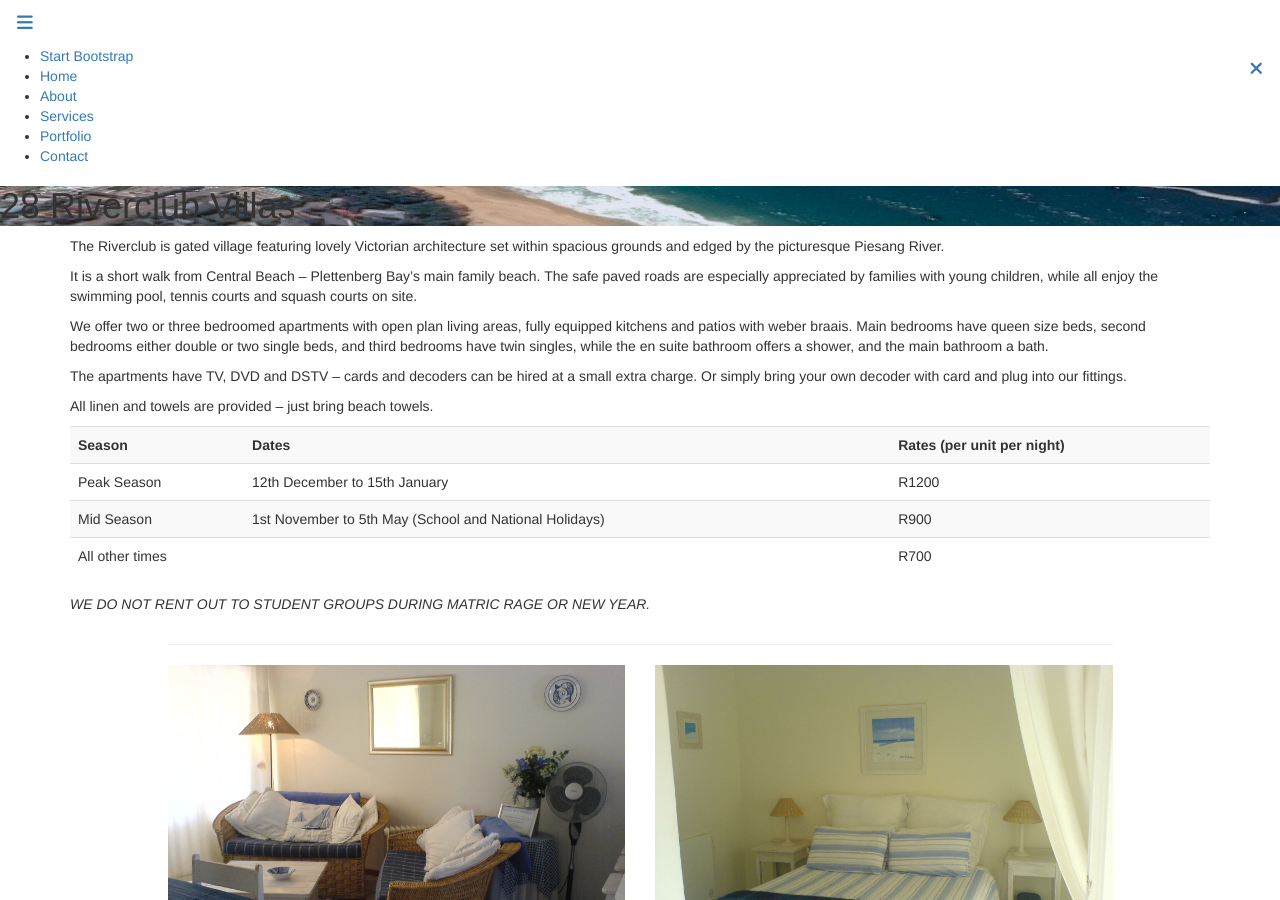
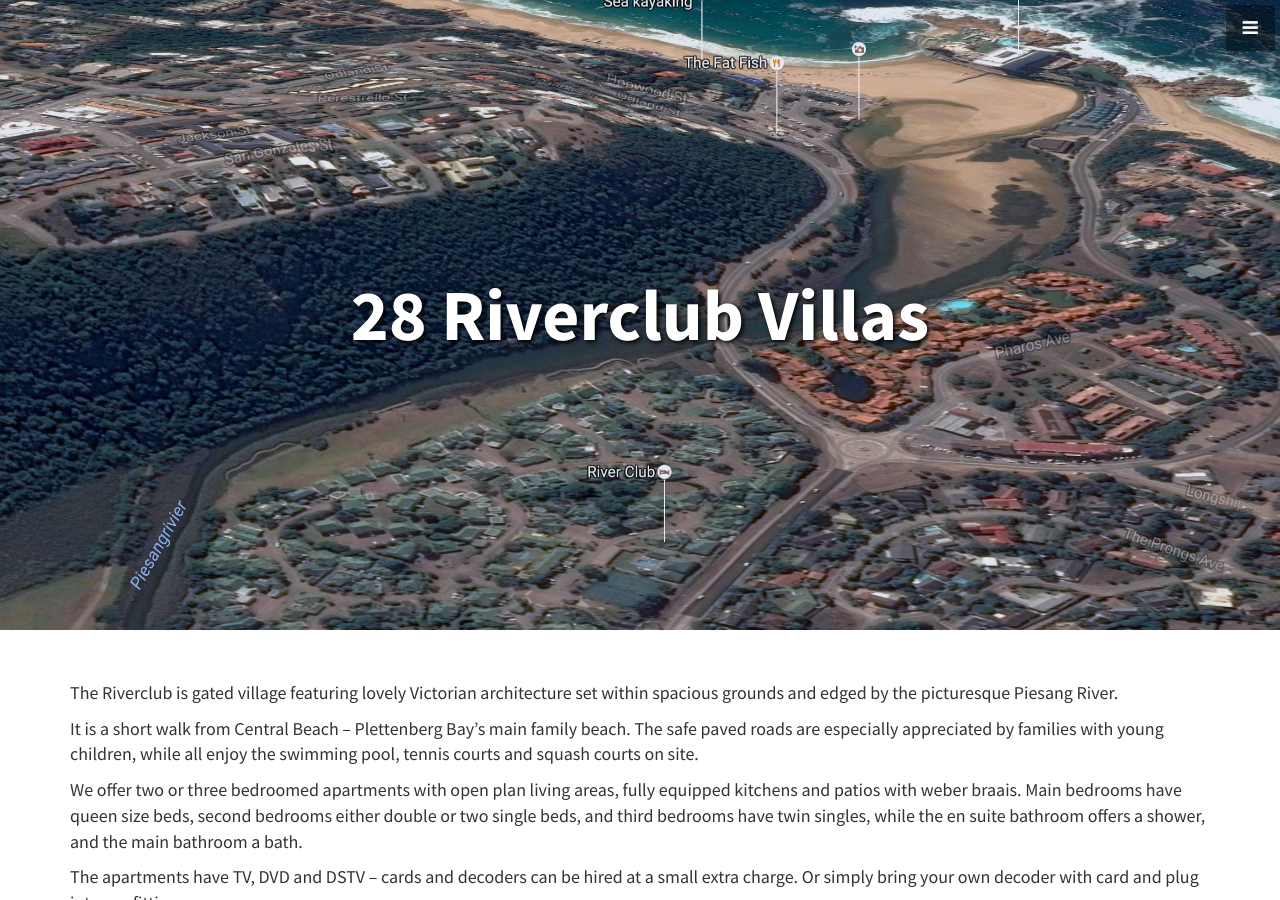
Before and after one commit to mrdavidlaing/selfcateringplettenbergbay, a Jekyll site: the page built from accomodation/apartments/28-riverclub-villas/index.html, in a window 1280 px wide and 900 px high. Built offline with Jekyll 4.4.1, drawn with Linux system fonts in a browser that asks for light colours; nearby versions of some CDN libraries; library files that are not in the unit come from our copies.

Commit message:
Fix urls

```diff
--- a/_includes/head.html
+++ b/_includes/head.html
@@ -9,13 +9,13 @@
   <title>Stylish Portfolio - Start Bootstrap Theme</title>
 
   <!-- Bootstrap Core CSS -->
-  <link href="{{ "css/bootstrap.min.css" | prepend:site.baseurl }}" rel="stylesheet">
+  <link href="{{ "/css/bootstrap.min.css" | prepend:site.baseurl }}" rel="stylesheet">
 
   <!-- Custom CSS -->
-  <link href="{{ "css/stylish-portfolio.css" | prepend:site.baseurl }}" rel="stylesheet">
+  <link href="{{ "/css/stylish-portfolio.css" | prepend:site.baseurl }}" rel="stylesheet">
 
   <!-- Custom Fonts -->
-  <link href="{{ "font-awesome/css/font-awesome.min.css" | prepend:site.baseurl }}" rel="stylesheet" type="text/css">
+  <link href="{{ "/font-awesome/css/font-awesome.min.css" | prepend:site.baseurl }}" rel="stylesheet" type="text/css">
   <link href="https://fonts.googleapis.com/css?family=Source+Sans+Pro:300,400,700,300italic,400italic,700italic" rel="stylesheet" type="text/css">
 
   <!-- HTML5 Shim and Respond.js IE8 support of HTML5 elements and media queries -->
--- a/_includes/scripts.html
+++ b/_includes/scripts.html
@@ -1,8 +1,8 @@
 <!-- jQuery -->
-<script src="{{ "js/jquery.js" | prepend:site.baseurl }}"></script>
+<script src="{{ "/js/jquery.js" | prepend:site.baseurl }}"></script>
 
 <!-- Bootstrap Core JavaScript -->
-<script src="{{ "js/bootstrap.min.js" | prepend:site.baseurl }}"></script>
+<script src="{{ "/js/bootstrap.min.js" | prepend:site.baseurl }}"></script>
 
 <!-- Custom Theme JavaScript -->
-<script src="{{ "js/custom.js" | prepend:site.baseurl }}"></script>
+<script src="{{ "/js/custom.js" | prepend:site.baseurl }}"></script>
```
